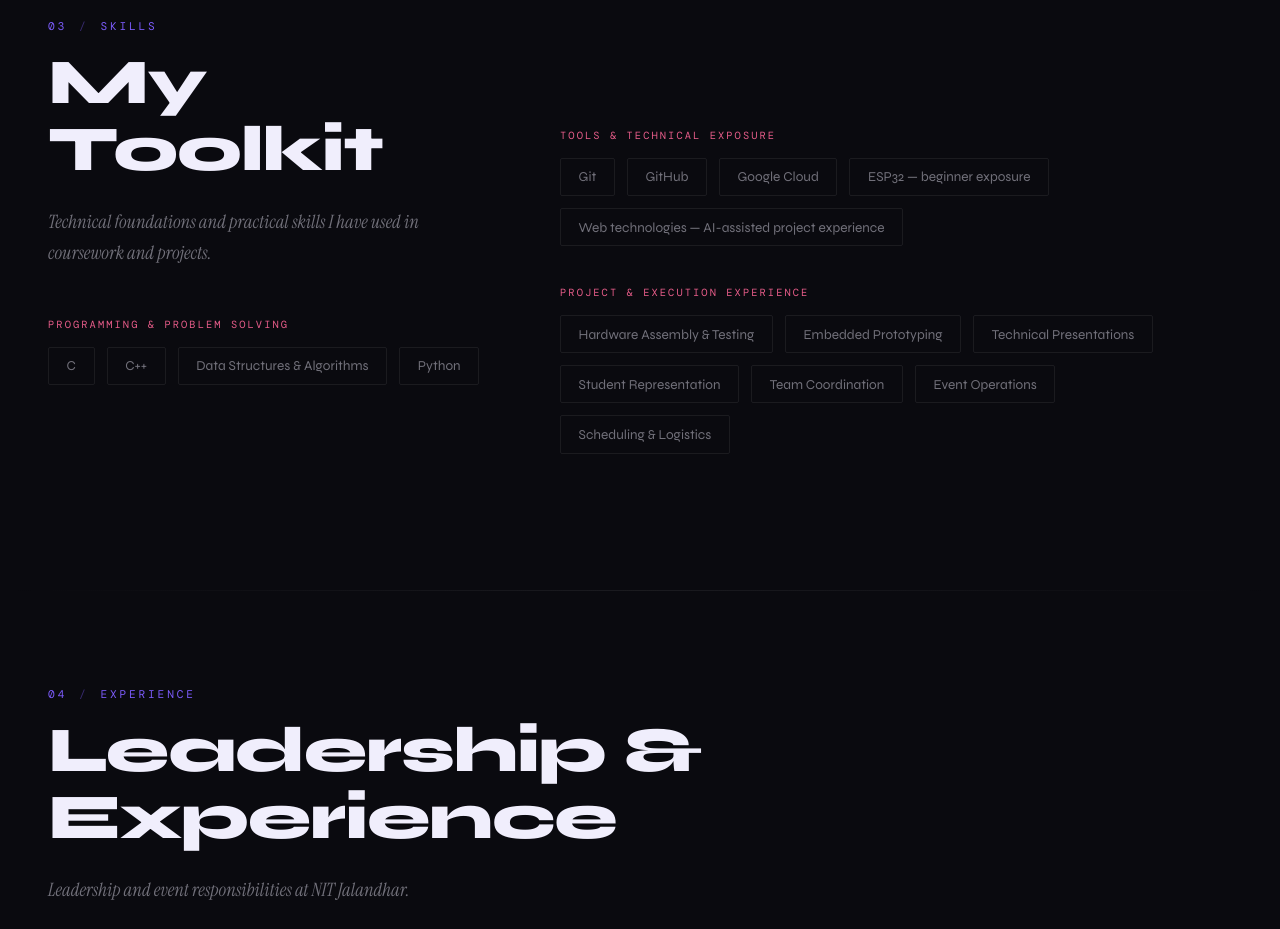
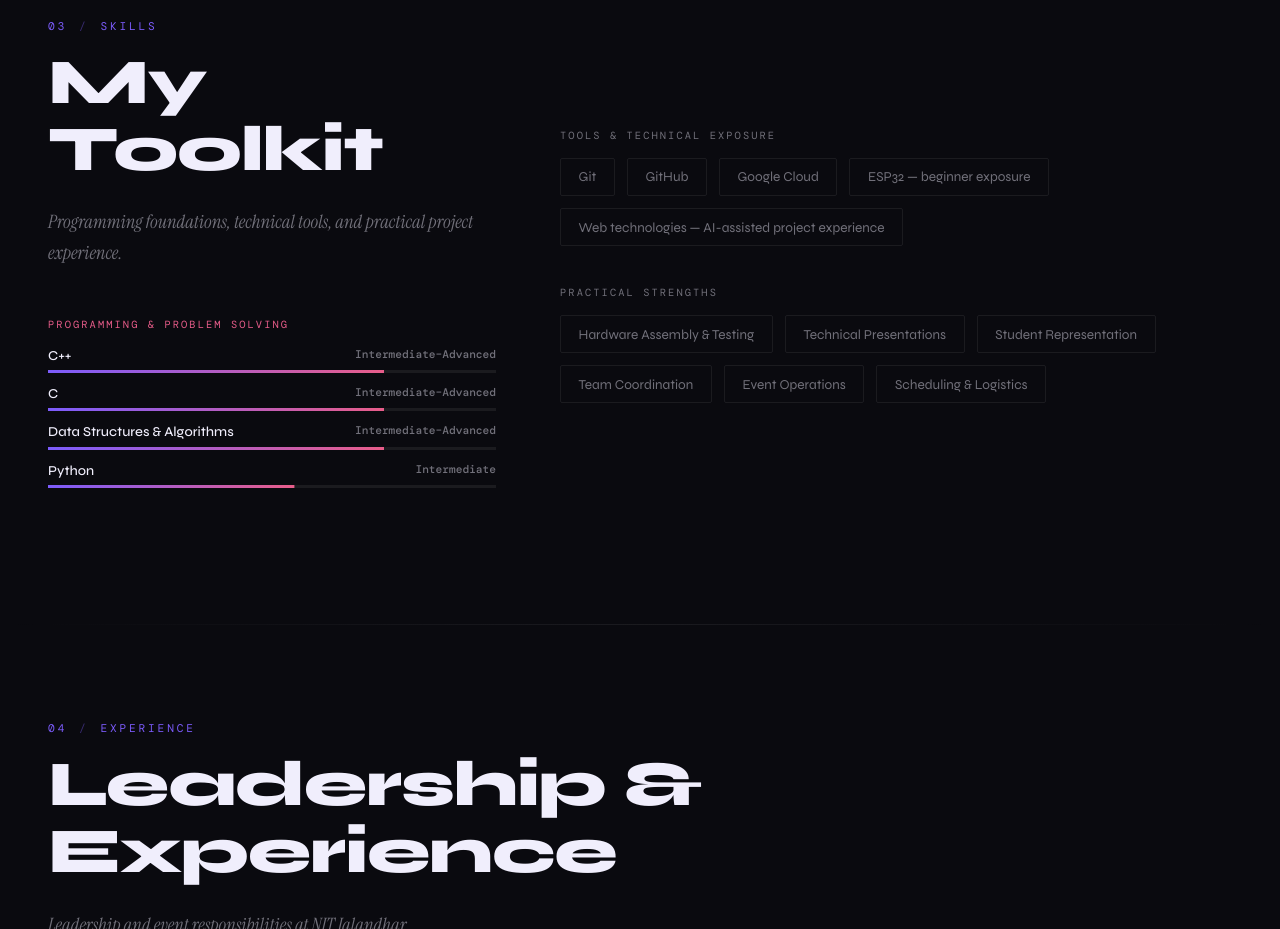
Before and after one commit to iammanishnakum/manish-portfolio, a website built with Vite: page index.html in a window 1280 px wide. Shown: the part 2760-3689 px from the top of the page. Built offline with nearby package versions, Linux system fonts and the light colour scheme; a web font is replaced by a local one.

Commit message:
Preserve original skill visual style with accurate skill levels

```diff
--- a/index.html
+++ b/index.html
@@ -145,20 +145,30 @@
     <div class="skills-layout">
       <div>
         <h2 class="section-title reveal">My<br>Toolkit</h2>
-        <p class="section-desc reveal">Technical foundations and practical skills I have used in coursework and projects.</p>
+        <p class="section-desc reveal">Programming foundations, technical tools, and practical project experience.</p>
         <div class="skill-group reveal">
           <div class="skill-group-name">Programming & Problem Solving</div>
-          <div class="skills-cloud">
-            <span class="cloud-tag">C</span>
-            <span class="cloud-tag">C++</span>
-            <span class="cloud-tag">Data Structures & Algorithms</span>
-            <span class="cloud-tag">Python</span>
+          <div class="skill-bar-wrap">
+            <div class="skill-bar-top"><span>C++</span><span class="skill-pct">Intermediate–Advanced</span></div>
+            <div class="skill-track"><div class="skill-fill" data-width="0.75"></div></div>
+          </div>
+          <div class="skill-bar-wrap">
+            <div class="skill-bar-top"><span>C</span><span class="skill-pct">Intermediate–Advanced</span></div>
+            <div class="skill-track"><div class="skill-fill" data-width="0.75"></div></div>
+          </div>
+          <div class="skill-bar-wrap">
+            <div class="skill-bar-top"><span>Data Structures & Algorithms</span><span class="skill-pct">Intermediate–Advanced</span></div>
+            <div class="skill-track"><div class="skill-fill" data-width="0.75"></div></div>
+          </div>
+          <div class="skill-bar-wrap">
+            <div class="skill-bar-top"><span>Python</span><span class="skill-pct">Intermediate</span></div>
+            <div class="skill-track"><div class="skill-fill" data-width="0.55"></div></div>
           </div>
         </div>
       </div>
       <div>
-        <div class="skill-group reveal reveal-delay-1" style="margin-top: 5rem;">
-          <div class="skill-group-name">Tools & Technical Exposure</div>
+        <div class="skill-group reveal reveal-delay-2" style="margin-top: 5rem;">
+          <div class="skill-group-name" style="color: var(--muted);">Tools & Technical Exposure</div>
           <div class="skills-cloud">
             <span class="cloud-tag">Git</span>
             <span class="cloud-tag">GitHub</span>
@@ -168,10 +178,9 @@
           </div>
         </div>
         <div class="skill-group reveal reveal-delay-2">
-          <div class="skill-group-name">Project & Execution Experience</div>
+          <div class="skill-group-name" style="color: var(--muted);">Practical Strengths</div>
           <div class="skills-cloud">
             <span class="cloud-tag">Hardware Assembly & Testing</span>
-            <span class="cloud-tag">Embedded Prototyping</span>
             <span class="cloud-tag">Technical Presentations</span>
             <span class="cloud-tag">Student Representation</span>
             <span class="cloud-tag">Team Coordination</span>
```
